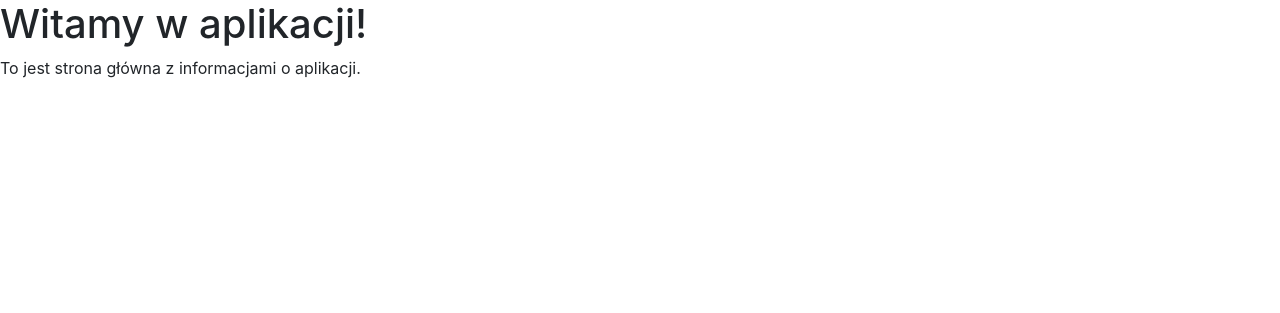
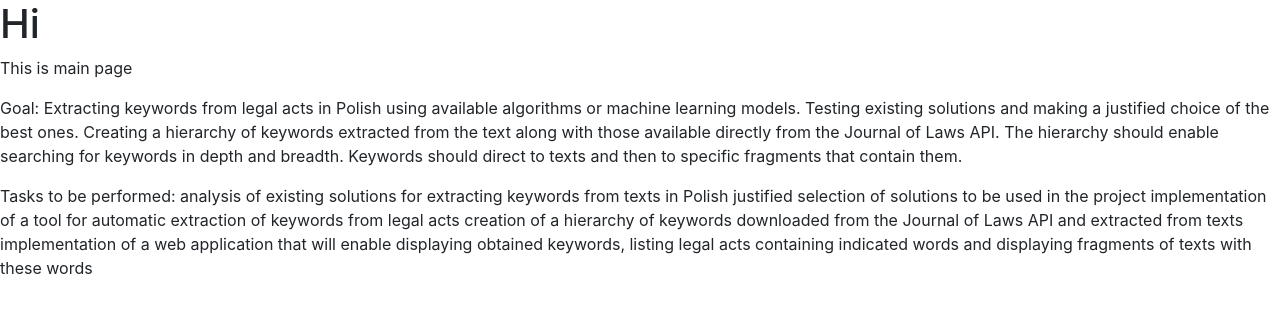
Before and after one commit to MiloszCur/magisterka, a Flask app: page /main in a window 1280 px wide. Shown: the part 56-369 px from the top of the page. Run offline with Flask 3, Linux system fonts and the light colour scheme.

Commit message:
change polish words

```diff
--- a/mag_poprawki/magisterka/Mag2 — poprawki/app.py
+++ b/mag_poprawki/magisterka/Mag2 — poprawki/app.py
@@ -174,7 +174,7 @@ def fetch_acts():
         return jsonify({'error': 'Exception occurred', 'details': str(e)}), 500
 
 
-# ✅ ULEPSZONA funkcja ekstrakcji słów kluczowych
+# ULEPSZONA funkcja ekstrakcji słów kluczowych //zmiana z gensim na yake
 def extract_keywords(text):
     kw_extractor = yake.KeywordExtractor(
         lan="pl",
--- a/mag_poprawki/magisterka/Mag2 — poprawki/templates/home.html
+++ b/mag_poprawki/magisterka/Mag2 — poprawki/templates/home.html
@@ -1,5 +1,5 @@
 <!DOCTYPE html>
-<html lang="pl">
+<html lang="en">
 
 <head>
     <meta charset="UTF-8" />
@@ -49,7 +49,7 @@
         <div class="tree" id="acts-tree"></div>
 
         <div id="pdf-modal">
-            <button id="close-modal">Zamknij</button>
+            <button id="close-modal">Close</button>
             <div class="nav-buttons">
                 <button id="prev-keyword">Previous</button>
                 <button id="next-keyword">Next</button>
--- a/mag_poprawki/magisterka/Mag2 — poprawki/templates/main.html
+++ b/mag_poprawki/magisterka/Mag2 — poprawki/templates/main.html
@@ -1,9 +1,9 @@
 <!DOCTYPE html>
-<html lang="pl">
+<html lang="en">
 
 <head>
     <meta charset="UTF-8" />
-    <title>Strona główna</title>
+    <title>Main page</title>
     <link rel="stylesheet" href="{{ url_for('static', filename='styles.css') }}">
     <link href="https://cdn.jsdelivr.net/npm/bootstrap@4.6.2/dist/css/bootstrap.min.css" rel="stylesheet">
 </head>
@@ -21,9 +21,16 @@
         </div>
     </nav>
 
-    <h1>Witamy w aplikacji!</h1>
-    <p>To jest strona główna z informacjami o aplikacji.</p>
+    <h1>Hi</h1>
+    <p>This is main page</p>
+    <p>Goal: Extracting keywords from legal acts in Polish using available algorithms or machine learning models. Testing existing solutions and making a justified choice of the best ones. Creating a hierarchy of keywords extracted from the text along with those available directly from the Journal of Laws API. The hierarchy should enable searching for keywords in depth and breadth. Keywords should direct to texts and then to specific fragments that contain them.</p>
+    <p>Tasks to be performed:
 
+        analysis of existing solutions for extracting keywords from texts in Polish
+        justified selection of solutions to be used in the project
+        implementation of a tool for automatic extraction of keywords from legal acts
+        creation of a hierarchy of keywords downloaded from the Journal of Laws API and extracted from texts
+        implementation of a web application that will enable displaying obtained keywords, listing legal acts containing indicated words and displaying fragments of texts with these words</p>
     <script src="https://code.jquery.com/jquery-3.6.0.min.js"></script>
     <script src="https://cdn.jsdelivr.net/npm/bootstrap@4.6.2/dist/js/bootstrap.bundle.min.js"></script>
 </body>
```
Also changed, not shown: mag_poprawki/magisterka/Mag2 — poprawki/templates/index.html (+6 -6 lines).
